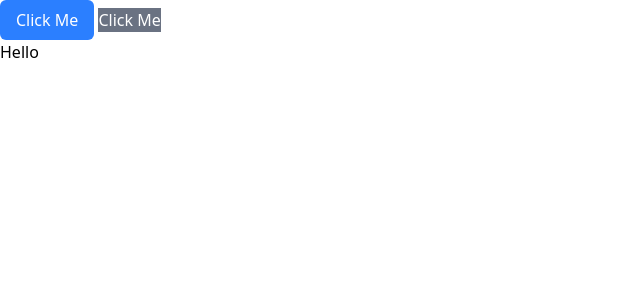
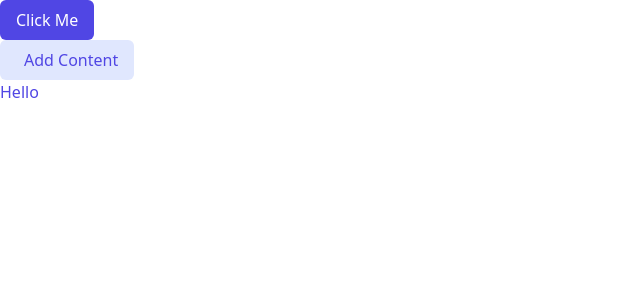
Before and after one commit to Mehtaab11/Brainly-Fe, a React (Vite) app: page / in a window 1280 px wide. Shown: the top 300 px of the page, without its empty margins (0-640 px from the left). Built offline with nearby package versions, Linux system fonts and the light colour scheme.

Commit message:
Icon and sizing

```diff
--- a/src/App.tsx
+++ b/src/App.tsx
@@ -1,12 +1,18 @@
-
 import Button from "./components/ui/Button";
+import PlusIcon from "./icons/PlusIcon";
 
 function App() {
   return (
     <>
-      <Button variant="primary" text="Click Me" onClick={() => {}} />{" "}
-      <Button variant="secondary" text="Click Me" onClick={() => {}} />{" "}
-        <h1>Hello</h1>
+      <Button size="md" variant="primary" text="Click Me" onClick={() => {}} />{" "}
+      <Button
+        startIcon={<PlusIcon size={6} />}
+        size="md"
+        variant="secondary"
+        text="Add Content"
+        onClick={() => {}}
+      />{" "}
+      <h1 className="text-purple-600">Hello</h1>
     </>
   );
 }
--- a/src/components/ui/Button.tsx
+++ b/src/components/ui/Button.tsx
@@ -2,22 +2,37 @@ import type { ReactElement } from "react";
 
 interface buttonProps {
   variant: "primary" | "secondary";
-  size?: "md" | "lg" | "sm";
+  size: "md" | "lg" | "sm";
   endIcon?: ReactElement;
   startIcon?: ReactElement;
   text: string;
   onClick: () => void;
 }
 const variantStyles = {
-  primary: "bg-blue-500 text-white hover:bg-blue-600 px-4 py-2 rounded-md",
-  secondary: "bg-gray-500 text-white hover:bg-gray-600",
+  primary: "bg-purple-600 text-white",
+  secondary: "bg-purple-300 text-purple-600 ",
 };
+
+const sizeStyles = {
+  md: "px-4 py-2",
+  lg: "px-6 py-3",
+  sm: "px-2 py-1",
+};
+
+const defaultStyles = "rounded-md flex";
 
 const Button = (props: buttonProps) => {
   return (
     <>
       {" "}
-      <button className={variantStyles[props.variant]}>{props.text}</button>
+      <button
+        className={`${variantStyles[props.variant]} ${defaultStyles} ${
+          sizeStyles[props.size]
+        }`}
+      >
+        {props.startIcon ? <div className="mr-2">{props.startIcon} </div> : null} {props.text}
+        {props.endIcon}
+      </button>
     </>
   );
 };
--- /dev/null
+++ b/src/icons/Index.ts
@@ -0,0 +1,9 @@
+export interface IconProps {
+  size: "md" | "lg" | "sm";
+}
+
+export const IconSizeVariant = {
+  md: "size-6",
+  lg: "size-8",
+  sm: "size-4",
+};
--- /dev/null
+++ b/src/icons/PlusIcon.tsx
@@ -0,0 +1,22 @@
+import { IconSizeVariant, type IconProps } from "./Index";
+
+const PlusIcon = (props: IconProps) => {
+  return (
+    <svg
+      xmlns="http://www.w3.org/2000/svg"
+      fill="none"
+      viewBox="0 0 24 24"
+      stroke-width="1.5"
+      stroke="currentColor"
+      className={IconSizeVariant[props.size]}
+    >
+      <path
+        stroke-linecap="round"
+        stroke-linejoin="round"
+        d="M12 4.5v15m7.5-7.5h-15"
+      />
+    </svg>
+  );
+};
+
+export default PlusIcon;
--- a/src/index.css
+++ b/src/index.css
@@ -1,7 +1,7 @@
 @import "tailwindcss";
 
 @theme {
-    --color-purple-300: "#e0e7fe";
-    --color-purple-500: "#3e38a7";
-    --color-purple-600: "#5046e4";
+  --color-purple-300: rgb(224, 231, 254); /* #e0e7fe */
+  --color-purple-500: rgb(62, 56, 167); /* #3e38a7 */
+  --color-purple-600: rgb(80, 70, 228); /* #5046e4 */
 }
```
